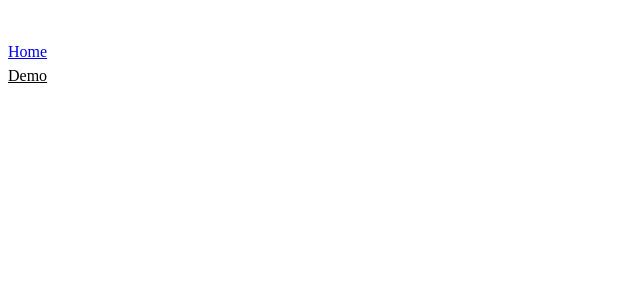
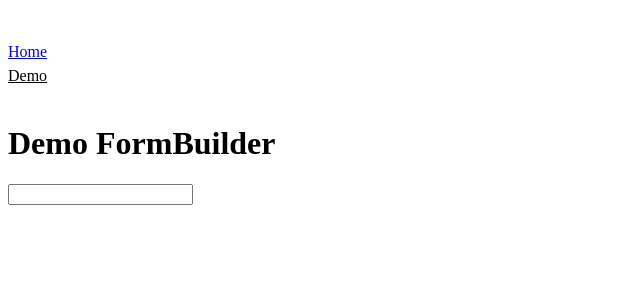
Before and after one commit to KirillBaranovOfficial/FormBuilder, a Vue app: page /demo in a window 1280 px wide. Shown: the top 300 px of the page, without its empty margins (0-640 px from the left). Built offline with nearby package versions, Linux system fonts and the light colour scheme.

Commit message:
Feat(Demo): Add demo page.

```diff
--- a/src/views/DemoView.vue
+++ b/src/views/DemoView.vue
@@ -1,5 +1,21 @@
-<template><main class="page page-demo"></main></template>
+<template>
+  <main class="page page-demo">
+    <h1>Demo FormBuilder</h1>
 
-<script lang="ts" setup></script>
+    <FormBuilder v-model="model" :schema="schema" />
+  </main>
+</template>
 
-<style scoped></style>
+<script lang="ts" setup>
+import type { Model, Schema } from "@/components/core/FormBuilder/types";
+import type { Ref } from "vue";
+import { ref } from "vue";
+import FormBuilder from "@/components/core/FormBuilder/FormBuilder.vue";
+import { demoSchema } from "@/schemas/demoSchema";
+
+const model: Ref<Model> = ref({
+  name: "test",
+});
+
+const schema: Ref<Schema> = ref([...demoSchema]);
+</script>
```
